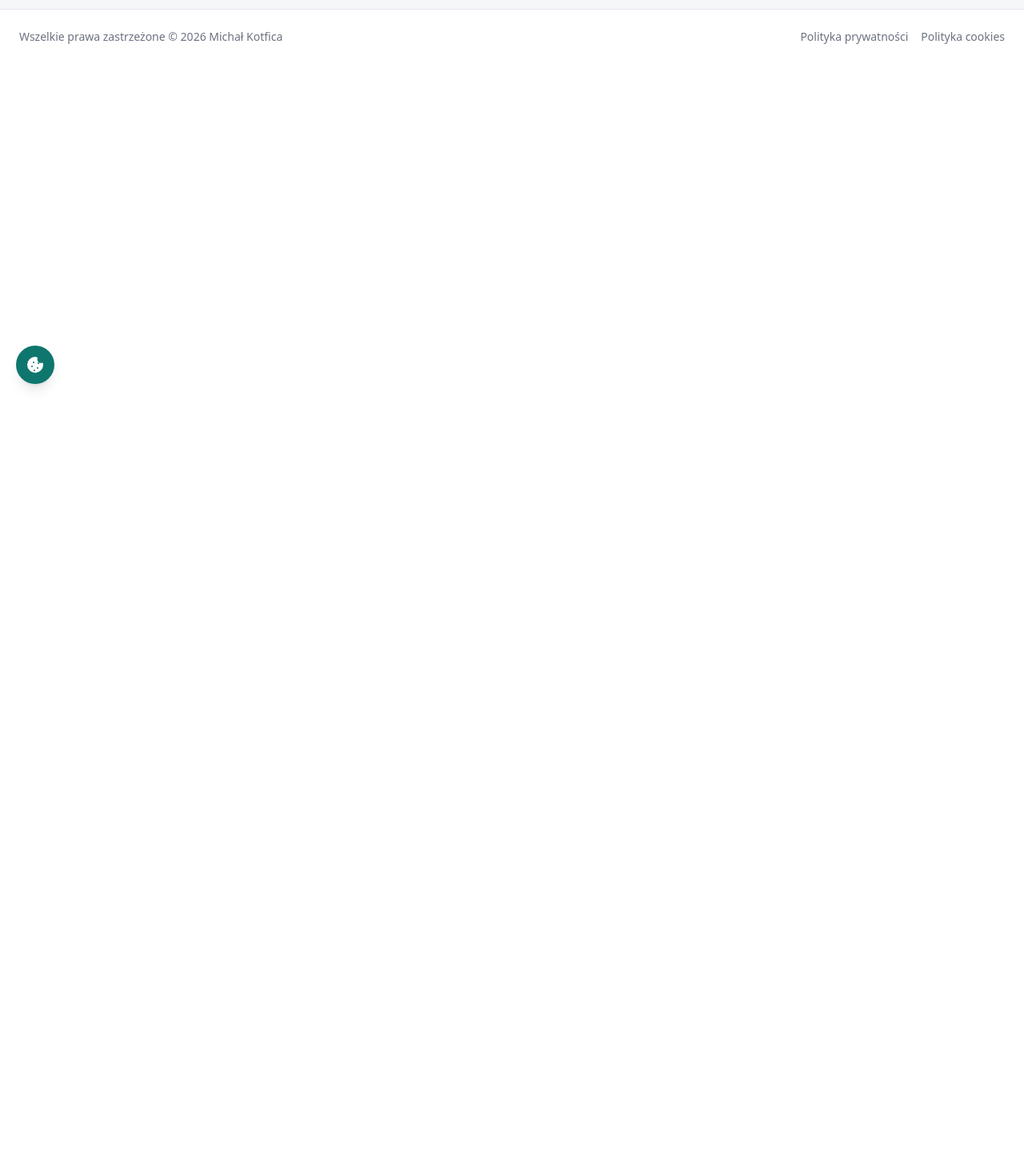
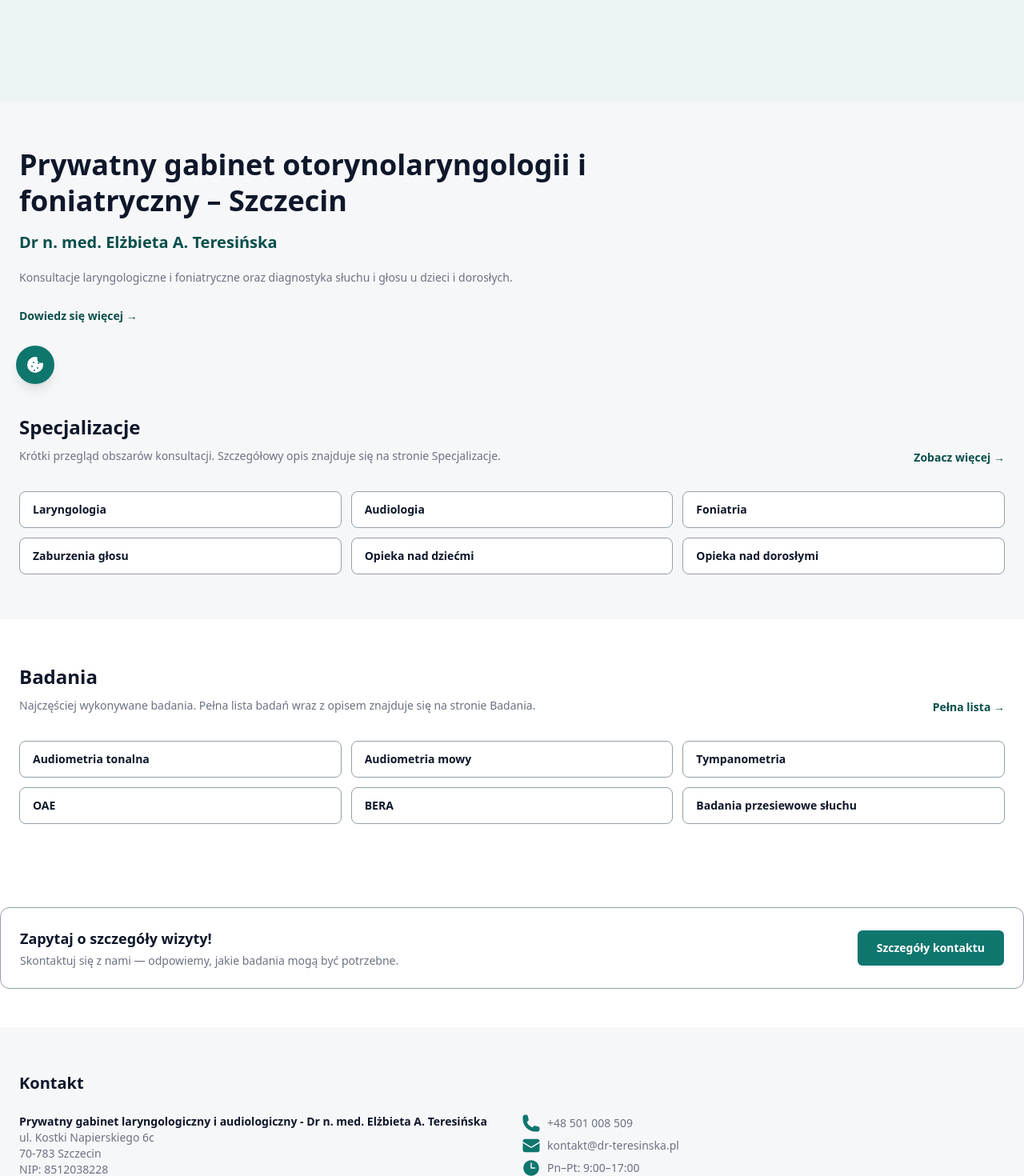
Before and after one commit to Kotvitz/dr-teresinska, a Next.js app: page / in a window 1280 px wide. Shown: the part 300-1770 px from the top of the page at 80% size. Before the commit the page ends 800 px from the top, so only its background shows below. Built offline with nearby package versions, Linux system fonts and the light colour scheme; no server answers.

Commit message:
feat: design main page layout and sections with placeholder hero

```diff
--- /dev/null
+++ b/src/app/components/sections/AboutPreview.tsx
@@ -0,0 +1,29 @@
+export default function AboutPreview() {
+  return (
+    <section className="section-muted py-14">
+      <div className="container-page">
+        <div className="max-w-3xl">
+          <h1 className="text-3xl font-extrabold leading-tight text-(--text) md:text-4xl">
+            Prywatny gabinet otorynolaryngologii i foniatryczny – Szczecin
+          </h1>
+
+          <p className="mt-4 text-lg font-semibold text-(--brand-ink) md:text-xl">
+            Dr n. med. Elżbieta A. Teresińska
+          </p>
+
+          <p className="mt-4 text-sm leading-7 text-(--text-muted)">
+            Konsultacje laryngologiczne i foniatryczne oraz diagnostyka słuchu i głosu
+            u dzieci i dorosłych.
+          </p>
+
+          <a
+            href="/o-mnie"
+            className="mt-6 inline-block nav-link text-sm font-bold text-(--brand-ink)"
+          >
+            Dowiedz się więcej →
+          </a>
+        </div>
+      </div>
+    </section>
+  );
+}
--- /dev/null
+++ b/src/app/components/sections/DiagnosticsPreview.tsx
@@ -0,0 +1,41 @@
+const TESTS = [
+  "Audiometria tonalna",
+  "Audiometria mowy",
+  "Tympanometria",
+  "OAE",
+  "BERA",
+  "Badania przesiewowe słuchu",
+];
+
+export default function DiagnosticsPreview() {
+  return (
+    <section className="container-page py-14">
+      <div className="flex flex-col gap-3 md:flex-row md:items-end md:justify-between">
+        <div>
+          <h2 className="text-2xl font-bold text-(--text)">Badania</h2>
+          <p className="mt-2 max-w-2xl text-sm leading-6 text-(--text-muted)">
+            Najczęściej wykonywane badania. Pełna lista badań wraz z opisem znajduje się na stronie Badania.
+          </p>
+        </div>
+
+        <a
+          href="/badania"
+          className="nav-link text-sm font-bold text-(--brand-ink)"
+        >
+          Pełna lista →
+        </a>
+      </div>
+
+      <ul className="mt-8 grid gap-3 sm:grid-cols-2 md:grid-cols-3">
+        {TESTS.map((t) => (
+          <li
+            key={t}
+            className="rounded-lg border border-(--border) bg-white px-4 py-3 text-sm text-(--text)"
+          >
+            <span className="font-semibold">{t}</span>
+          </li>
+        ))}
+      </ul>
+    </section>
+  );
+}
--- /dev/null
+++ b/src/app/components/sections/Hero.tsx
@@ -0,0 +1,16 @@
+// src/components/sections/Hero.tsx
+export default function Hero() {
+  return (
+    <section aria-hidden="true" className="w-full">
+      <div
+        className="
+          h-[45vh]
+          min-h-75
+          max-h-140
+          w-full
+          bg-(--brand-tint)
+        "
+      />
+    </section>
+  );
+}
--- /dev/null
+++ b/src/app/components/sections/ServicesPreview.tsx
@@ -0,0 +1,46 @@
+const ITEMS = [
+  "Laryngologia",
+  "Audiologia",
+  "Foniatria",
+  "Zaburzenia głosu",
+  "Opieka nad dziećmi",
+  "Opieka nad dorosłymi",
+];
+
+export default function ServicesPreview() {
+  return (
+    <section className="section-muted py-14">
+      <div className="container-page">
+        <div className="flex flex-col gap-3 md:flex-row md:items-end md:justify-between">
+          <div>
+            <h2 className="text-2xl font-bold text-(--text)">
+              Specjalizacje
+            </h2>
+            <p className="mt-2 max-w-2xl text-sm leading-6 text-(--text-muted)">
+              Krótki przegląd obszarów konsultacji. Szczegółowy opis znajduje się na stronie
+              Specjalizacje.
+            </p>
+          </div>
+
+          <a
+            href="/specjalizacje"
+            className="nav-link text-sm font-bold text-(--brand-ink)"
+          >
+            Zobacz więcej →
+          </a>
+        </div>
+
+        <div className="mt-8 grid gap-3 sm:grid-cols-2 md:grid-cols-3">
+          {ITEMS.map((label) => (
+            <div
+              key={label}
+              className="rounded-lg border border-(--border) bg-white px-4 py-3 text-sm font-semibold text-(--text)"
+            >
+              {label}
+            </div>
+          ))}
+        </div>
+      </div>
+    </section>
+  );
+}
--- /dev/null
+++ b/src/app/components/sections/VisitCta.tsx
@@ -0,0 +1,23 @@
+export default function VisitCta() {
+  return (
+    <section className="bg-white py-12">
+      <div className="container-page flex flex-col gap-4 rounded-xl border border-(--border) bg-(--surface) p-6 md:flex-row md:items-center md:justify-between">
+        <div>
+          <h2 className="text-lg font-bold text-(--text)">
+            Zapytaj o szczegóły wizyty!
+          </h2>
+          <p className="mt-1 text-sm text-(--text-muted)">
+            Skontaktuj się z nami — odpowiemy, jakie badania mogą być potrzebne.
+          </p>
+        </div>
+
+        <a
+          href="tel:+48501008509"
+          className="cursor-pointer rounded-md bg-(--brand) px-6 py-3 text-sm font-semibold text-white transition hover:bg-(--brand-ink)"
+        >
+          Szczegóły kontaktu
+        </a>
+      </div>
+    </section>
+  );
+}
--- a/src/app/globals.css
+++ b/src/app/globals.css
@@ -16,7 +16,7 @@
 
   --text: #0f172a;
   --text-muted: #6b7280;
-  --border: #e2e8f0;
+  --border: #949ea8;
 }
 
 @layer base {
--- a/src/app/page.tsx
+++ b/src/app/page.tsx
@@ -1,7 +1,18 @@
+import AboutPreview from "./components/sections/AboutPreview";
+import DiagnosticsPreview from "./components/sections/DiagnosticsPreview";
+import Hero from "./components/sections/Hero";
+import ServicesPreview from "./components/sections/ServicesPreview";
+import VisitCta from "./components/sections/VisitCta";
+
 export default function HomePage() {
   return (
     <>
       <main className="scroll-smooth">
+        <Hero />
+        <AboutPreview />
+        <ServicesPreview />
+        <DiagnosticsPreview />
+        <VisitCta />
       </main>
     </>
   );
```
